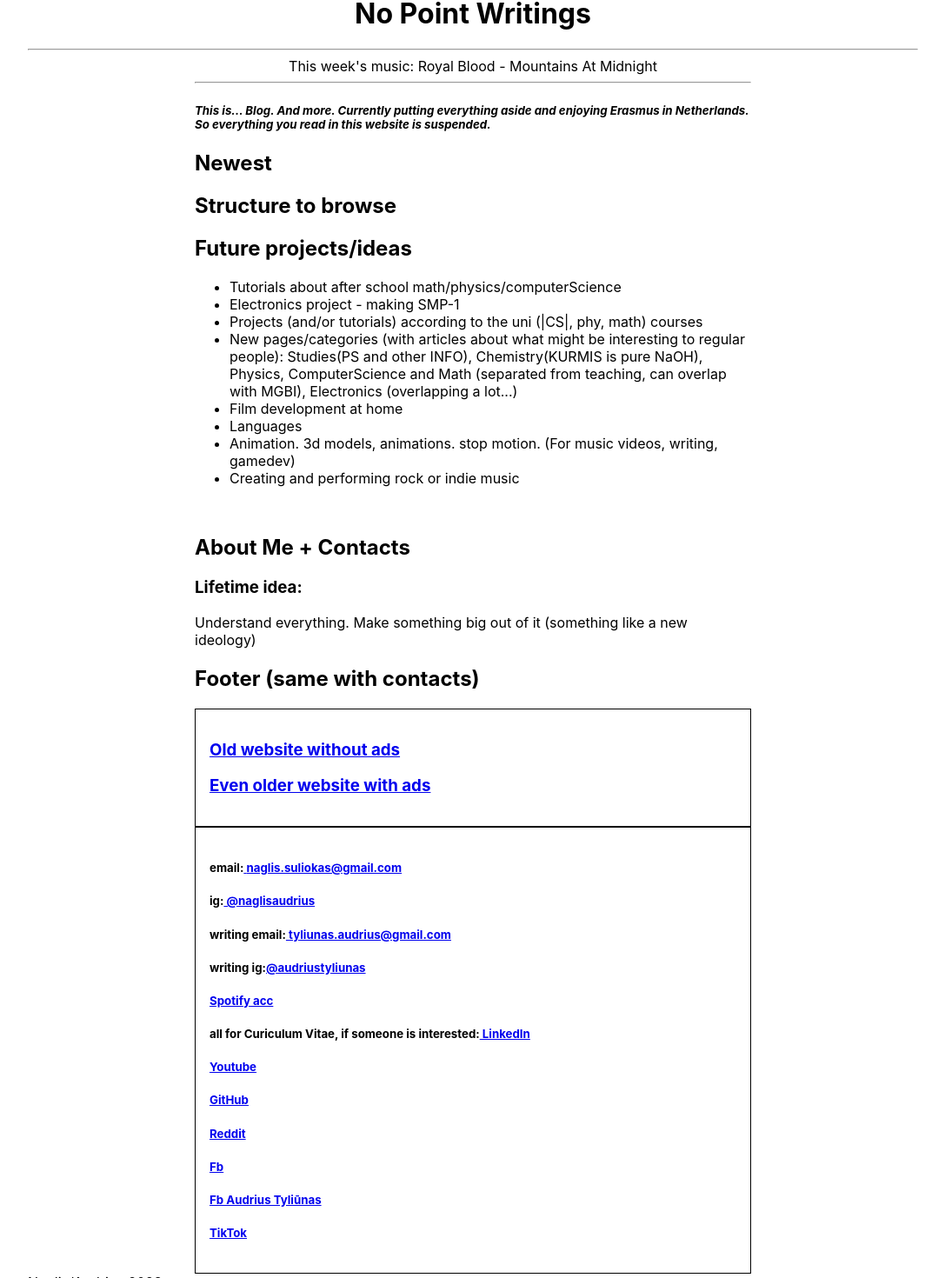
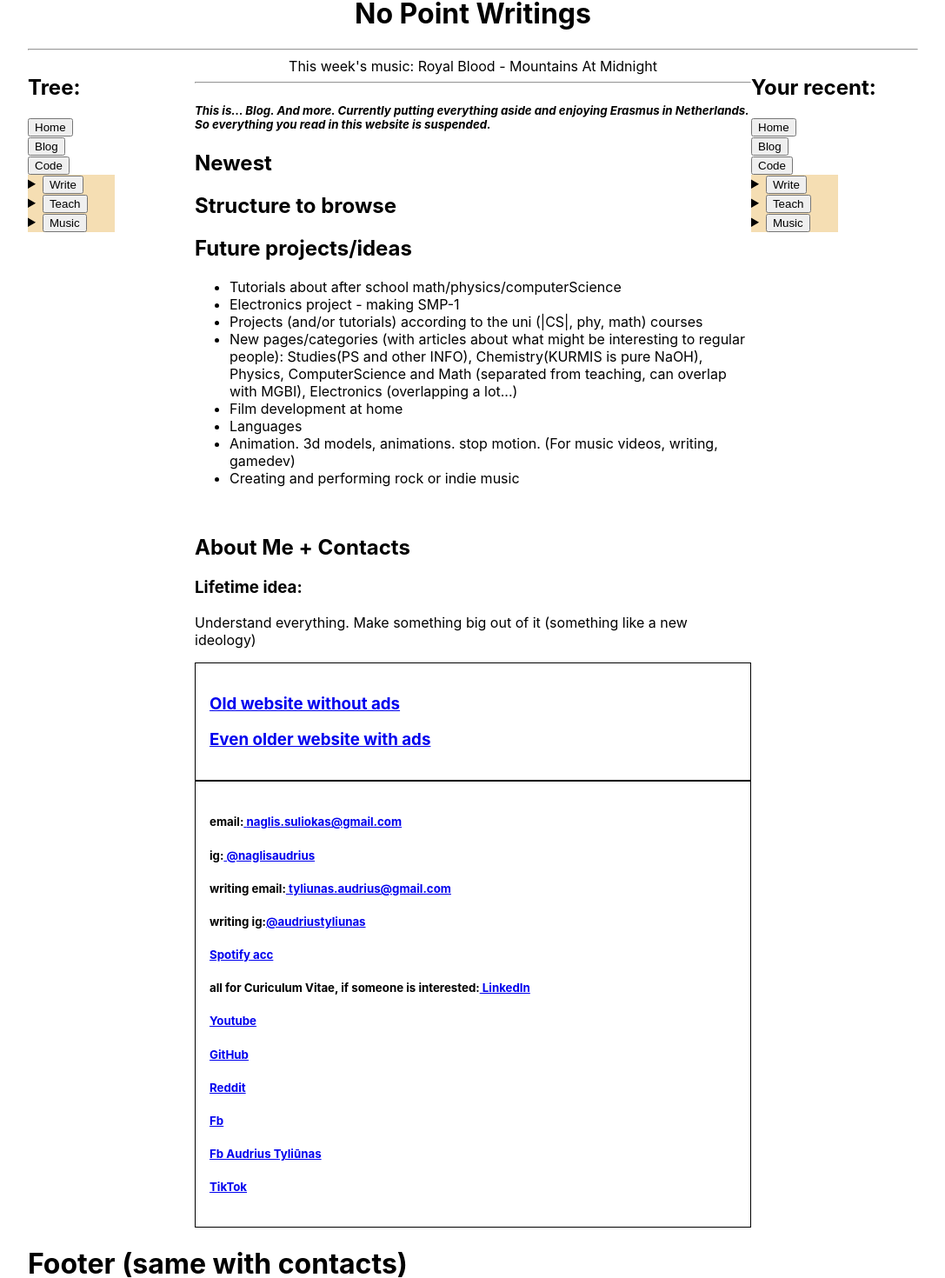
Before and after one commit to naglissul/naglissul.github.io, a React (Create React App) app: page /#/ in a window 1280 px wide. Shown: the part 125-1595 px from the top of the page at 87% size, without its empty margins (96-1183 px from the left). Built offline with nearby package versions, Linux system fonts and the light colour scheme.

Commit message:
Add aside trees

```diff
--- a/src/App.tsx
+++ b/src/App.tsx
@@ -6,14 +6,46 @@ import TitleHeader from "./generalComponents/TitleHeader";
 function App() {
   return (
     <HashRouter>
-      <NavHeader />
+      <NavHeader
+        style={{
+          top: "0",
+          left: "0",
+          right: "0",
+          background: "#ececec",
+          height: "60px",
+          borderBottom: "1px solid #9a9a9a",
+          display: "flex",
+          flexDirection: "row",
+          justifyContent: "space-evenly",
+          paddingTop: "30px",
+        }}
+      />
       <div style={{ margin: "30px 10% 0 10%" }}>
         <TitleHeader />
-        <Routes>
-          {routes.map((route) => (
-            <Route key={route.path} path={route.path} element={route.element} />
-          ))}
-        </Routes>
+        <main>
+          <aside>
+            <h1>Tree:</h1>
+
+            <NavHeader />
+          </aside>
+          <Routes>
+            {routes.map((route) => (
+              <Route
+                key={route.path}
+                path={route.path}
+                element={route.element}
+              />
+            ))}
+          </Routes>
+          <aside>
+            <h1>Your recent:</h1>
+            <NavHeader />
+          </aside>
+        </main>
+        <footer>
+          {" "}
+          <h1>Footer (same with contacts)</h1>Naglis/Audrius 2023
+        </footer>
       </div>
     </HashRouter>
   );
--- a/src/generalComponents/NavHeader.tsx
+++ b/src/generalComponents/NavHeader.tsx
@@ -1,22 +1,8 @@
 import { useNavigate } from "react-router-dom";
-function NavHeader() {
+function NavHeader({ style }: any) {
   const navigate = useNavigate();
   return (
-    <>
-      <nav
-        style={{
-          top: "0",
-          left: "0",
-          right: "0",
-          background: "#ececec",
-          height: "60px",
-          borderBottom: "1px solid #9a9a9a",
-          display: "flex",
-          flexDirection: "row",
-          justifyContent: "space-evenly",
-          paddingTop: "30px",
-        }}
-      >
+    <nav style={style}>
       <div style={{ width: "100px" }}>
         <button
           onClick={() => {
@@ -99,7 +85,6 @@ function NavHeader() {
         </details>
       </div>
     </nav>
-    </>
   );
 }
 
--- a/src/pages/blogPage/BlogPage.tsx
+++ b/src/pages/blogPage/BlogPage.tsx
@@ -54,14 +54,11 @@ function BlogPage() {
     fetchFiles();
   }, []);
   return (
-    <>
-      <main>
-        <aside></aside>
     <section>
-          <h1>Currently</h1>working on other projects (Coding and Writing). I.e.
-          in order for me to write some new blog posts, I need to write a code
-          that would display and sort the posts I create. After that is done,
-          I'm gonna write a few posts about:
+      <h1>Currently</h1>working on other projects (Coding and Writing). I.e. in
+      order for me to write some new blog posts, I need to write a code that
+      would display and sort the posts I create. After that is done, I'm gonna
+      write a few posts about:
       <ul>
         <li>
           3rd stage 1st sub-stage: Uni. Plans for 2nd sub-stage. Plans for
@@ -72,14 +69,13 @@ function BlogPage() {
           +intrinsic motivation
         </li>
         <li>
-              Learning purpose: why did I learn physics (and why you shouldn't
-              force yourself to like doing domething, but rather discover
-              yourself)
+          Learning purpose: why did I learn physics (and why you shouldn't force
+          yourself to like doing domething, but rather discover yourself)
         </li>
         <li>
           Math is like a religion OR why do scientist look even dumber when
-              arguing against flat-earthers: What is truth? (more my point of
-              view than researched phylosophy summary)
+          arguing against flat-earthers: What is truth? (more my point of view
+          than researched phylosophy summary)
         </li>
       </ul>
       {files
@@ -88,10 +84,6 @@ function BlogPage() {
           ))
         : null}
     </section>
-        <aside></aside>
-      </main>
-      <footer></footer>
-    </>
   );
 }
 
--- a/src/pages/homePage/HomePage.tsx
+++ b/src/pages/homePage/HomePage.tsx
@@ -1,3 +1,4 @@
+import NavHeader from "../../generalComponents/NavHeader";
 import Archive from "./components/Archive";
 import BestMusic from "./components/BestMusic";
 import Contacts from "./components/Contacts";
@@ -13,9 +14,6 @@ import Contacts from "./components/Contacts";
 
 function HomePage() {
   return (
-    <>
-      <main>
-        <aside></aside>
     <section>
       <BestMusic name="Royal Blood - Mountains At Midnight" />
       <hr />
@@ -38,11 +36,10 @@ function HomePage() {
           courses
         </li>
         <li>
-              New pages/categories (with articles about what might be
-              interesting to regular people): Studies(PS and other INFO),
-              Chemistry(KURMIS is pure NaOH), Physics, ComputerScience and Math
-              (separated from teaching, can overlap with MGBI), Electronics
-              (overlapping a lot...)
+          New pages/categories (with articles about what might be interesting to
+          regular people): Studies(PS and other INFO), Chemistry(KURMIS is pure
+          NaOH), Physics, ComputerScience and Math (separated from teaching, can
+          overlap with MGBI), Electronics (overlapping a lot...)
         </li>
         <li>Film development at home</li>
         <li>Languages</li>
@@ -57,17 +54,13 @@ function HomePage() {
       <h1>About Me + Contacts</h1>
       <h3>Lifetime idea:</h3>
       <p>
-            Understand everything. Make something big out of it (something like
-            a new ideology)
+        Understand everything. Make something big out of it (something like a
+        new ideology)
       </p>
-          <h1>Footer (same with contacts)</h1>
+
       <Archive />
       <Contacts />
     </section>
-        <aside></aside>
-      </main>
-      <footer>Naglis/Audrius 2023</footer>
-    </>
   );
 }
 
--- a/src/pages/musicPages/MusicPage.tsx
+++ b/src/pages/musicPages/MusicPage.tsx
@@ -2,9 +2,6 @@ import Contacts from "../homePage/components/Contacts";
 
 function MusicPage() {
   return (
-    <>
-      <main>
-        <aside></aside>
     <section>
       <h1>Piano</h1>
       <br />
@@ -36,13 +33,6 @@ function MusicPage() {
         <li>Chopin - Etude Op. 25 No. 11</li>
       </ul>
     </section>
-
-        <aside></aside>
-      </main>
-      <footer style={{ paddingTop: "10px" }}>
-        <Contacts />
-      </footer>
-    </>
   );
 }
 
--- a/src/pages/teachPage/TeachPage.tsx
+++ b/src/pages/teachPage/TeachPage.tsx
@@ -55,17 +55,14 @@ function TeachPage() {
     fetchFiles();
   }, []);
   return (
-    <>
-      <main>
-        <aside></aside>
     <section>
       <h1>In LT. Cuz addressed for LT</h1>
-          <h1>Currently</h1>working on other projects (Coding and Writing), but
-          when I get to the teaching category - first I will be creating some
-          rules as of a teacher and writing summaries/tutorials about school
-          maths/physics according to the national education programme in
-          Lithuania. After that maybe improve my, as a math and physics tutor,
-          work. Everything will be listed in this page.
+      <h1>Currently</h1>working on other projects (Coding and Writing), but when
+      I get to the teaching category - first I will be creating some rules as of
+      a teacher and writing summaries/tutorials about school maths/physics
+      according to the national education programme in Lithuania. After that
+      maybe improve my, as a math and physics tutor, work. Everything will be
+      listed in this page.
       <ul>
         <li>Overleaf - slides...with more, with papildomi...</li>
         <li>Kahoot</li>
@@ -90,9 +87,7 @@ function TeachPage() {
             <li>
               PROBLEMS - all types of problems (for VBE/12th grade course)
             </li>
-                <li>
-                  EVERYTHING - theory and all the content (for 5-8th grades)
-                </li>
+            <li>EVERYTHING - theory and all the content (for 5-8th grades)</li>
             <li>
               ABOUT - rules from me, as a teacher, explanations and thoughts
               about math and everything else that is not mentioned
@@ -118,10 +113,6 @@ function TeachPage() {
         highschool style +Stud-stud (?)
       </p>
     </section>
-        <aside></aside>
-      </main>
-      <footer></footer>
-    </>
   );
 }
 
--- a/src/pages/writePage/WritePage.tsx
+++ b/src/pages/writePage/WritePage.tsx
@@ -5,13 +5,10 @@ import WritingCategory from "./components/WritingCategory";
 
 function WritePage() {
   return (
-    <>
-      <main>
-        <aside></aside>
     <section>
       <h1>Currently</h1>
-          working on my novel "Pirmasis sniegas". Editing the second chapter
-          (out of three)
+      working on my novel "Pirmasis sniegas". Editing the second chapter (out of
+      three)
       <h1>Future projects</h1>
       <ul>
         <li>Continue writing "Pernykštis sniegas"</li>
@@ -29,9 +26,9 @@ function WritePage() {
       <h1>About me</h1>
       <h1>Lifetime idea:</h1>
       <p>
-            Write at least 3 parts of novel Snow. Would be great to write maybe
-            5 or 6 parts in total. Then have it in good quality and have a movie
-            or animation made about it. And would be nice if people read it :)
+        Write at least 3 parts of novel Snow. Would be great to write maybe 5 or
+        6 parts in total. Then have it in good quality and have a movie or
+        animation made about it. And would be nice if people read it :)
       </p>
       <WritingCategory name="Snow. EXCERPTS ONLY" />
       <div
@@ -95,13 +92,6 @@ function WritePage() {
       {/*Also make a new repository, so that the old writing files would ACTUALLY not be able to find */}
       "the Book of everything" (about logic rules and paradigms).
     </section>
-
-        <aside></aside>
-      </main>
-      <footer style={{ paddingTop: "10px" }}>
-        <Contacts />
-      </footer>
-    </>
   );
 }
 
```
Also changed, not shown: src/pages/codePage/CodePage.tsx (+40 -55 lines). Lines whose indentation alone changed are shown as unchanged.
